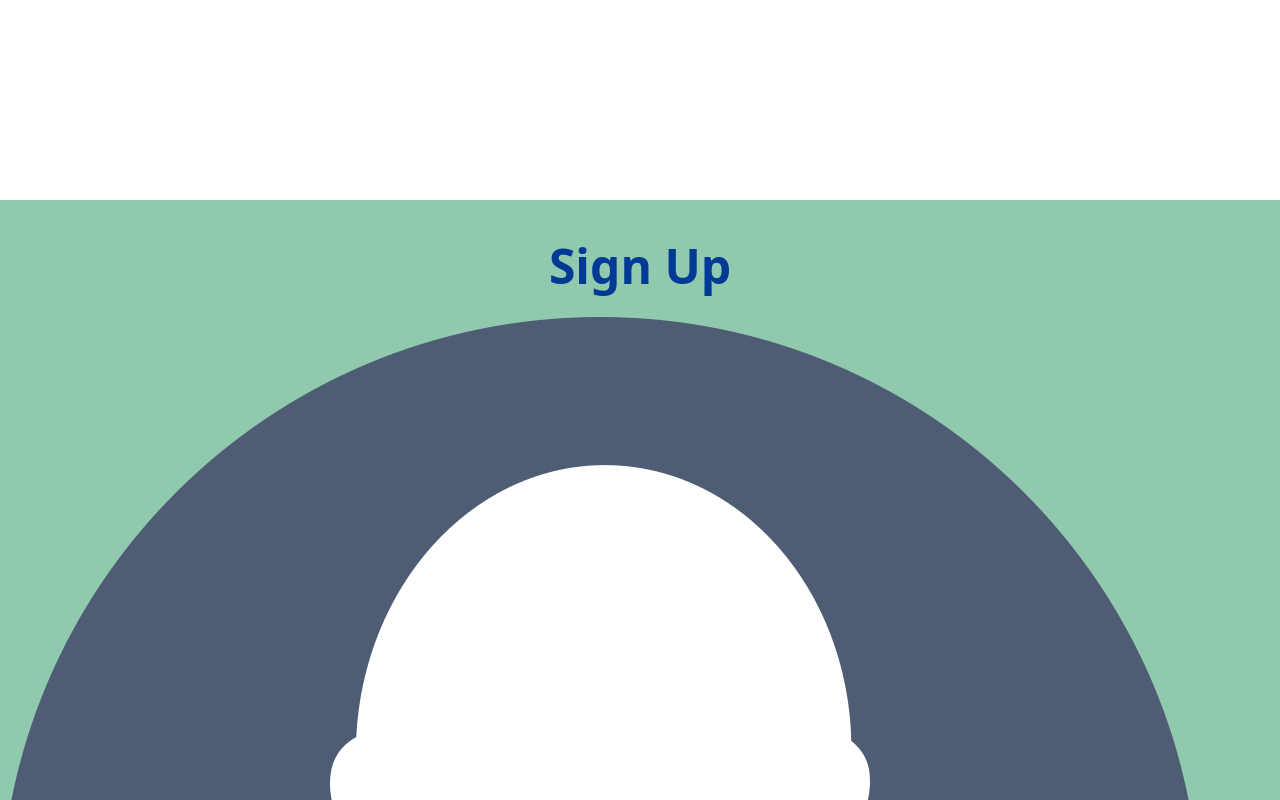
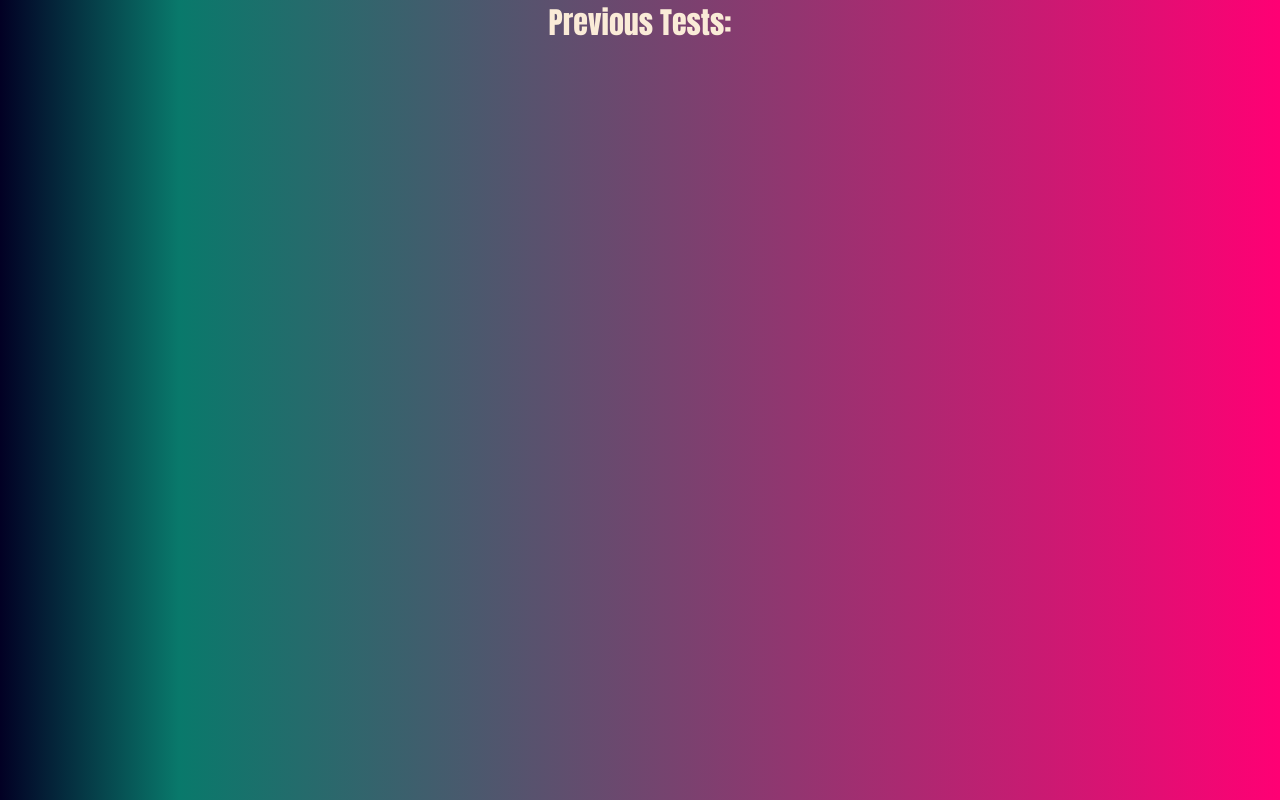
Before and after one commit to opbot-xd/TestWise, a React (Create React App) app in the folder frontend/: page / in a window 1280 px wide. Shown: the top 800 px of the page. Built offline with nearby package versions, Linux system fonts and the light colour scheme.

Commit message:
feat: added previous test page

```diff
--- a/frontend/src/App.jsx
+++ b/frontend/src/App.jsx
@@ -1,13 +1,15 @@
 import './App.css'
-import './Components/LoginSignup/LoginSignup.jsx'
-import LoginSignup from './Components/LoginSignup/LoginSignup.jsx';
-import HomeList from "./Components/HomeList.tsx";
+//import './Components/LoginSignup/LoginSignup.jsx'
+//import LoginSignup from './Components/LoginSignup/LoginSignup.jsx';
+import PrevTest from './Components/prevTest/prevTest.jsx'
+//import HomeList from "./Components/HomeList.tsx";
 
 function App() {
+
   return (
-    <>
-      <LoginSignup />
-      <HomeList />
+    < >
+
+      <PrevTest />
     </>
 
   );
--- /dev/null
+++ b/frontend/src/Components/prevTest/prevTest.css
@@ -0,0 +1,28 @@
+@import 'tailwindcss/base';
+@import 'tailwindcss/components';
+@import 'tailwindcss/utilities';
+
+* {
+    margin: 0;
+    padding: 0;
+
+}
+body{
+    background: rgb(2, 0, 36);
+    background: linear-gradient(90deg, rgba(2, 0, 36, 1) 0%, rgba(9, 121, 107, 1) 14%, rgba(255, 0, 116, 1) 100%);
+}
+
+.container {
+    display: flex;
+    width: 100vw;
+    height: 10vh;
+    justify-content: center;
+    align-content: center;
+}
+
+.heading {
+    font-size: 30px;
+    font-family: Impact, Haettenschweiler, 'Arial Narrow Bold', sans-serif;
+    color: antiquewhite;
+
+}
--- /dev/null
+++ b/frontend/src/Components/prevTest/prevTest.jsx
@@ -0,0 +1,12 @@
+import React from 'react'
+import './prevTest.css'
+ const PrevTest = () => {
+  return (
+    <div>
+        <div className="container">
+            <h2 className="heading">Previous Tests:</h2>
+        </div>
+    </div>
+  )
+}
+export default PrevTest
```
